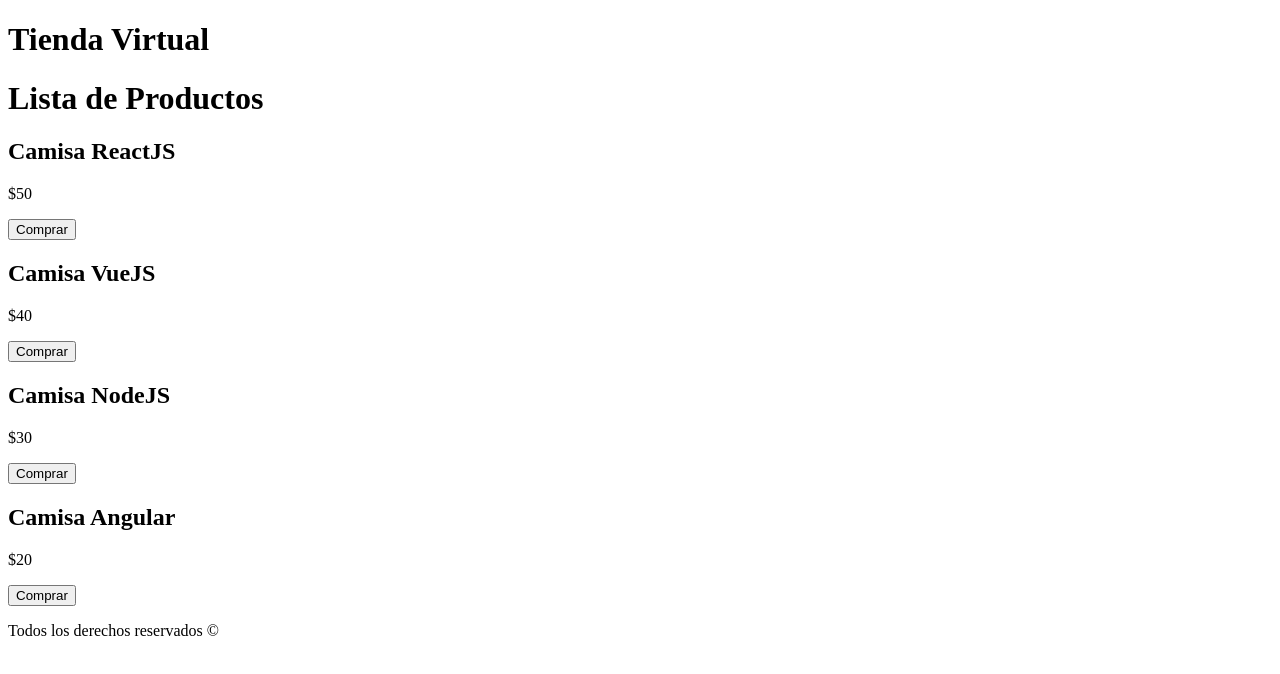
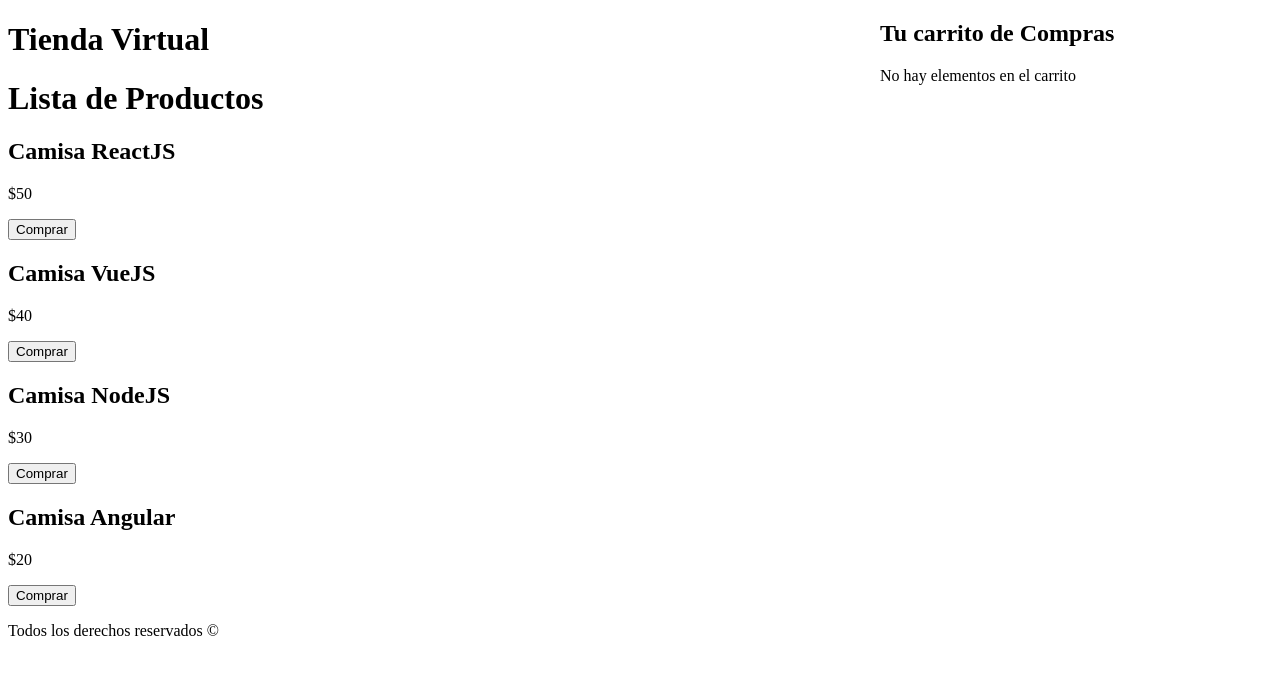
Before and after one commit to dfldiego/r-basico, a React (Create React App) app: page / in a window 1280 px wide. Shown: the top 674 px of the page. Built offline with nearby package versions, Linux system fonts and the light colour scheme.

Commit message:
mostrar elementos del carrito.

```diff
--- a/src/App.js
+++ b/src/App.js
@@ -2,6 +2,7 @@ import React, { Fragment, useState } from 'react';
 import Header from './components/Header';
 import Footer from './components/Footer';
 import Producto from './components/Producto';
+import Carrito from './components/Carrito';
 
 function App() {
 
@@ -33,6 +34,10 @@ function App() {
         />
       ))}
 
+      <Carrito
+        carrito={carrito}
+      />
+
       <Footer />
     </Fragment>
   );
--- /dev/null
+++ b/src/components/Carrito.jsx
@@ -0,0 +1,25 @@
+import React, { Fragment } from 'react'
+import './carrito.css';
+import Producto from './Producto';
+
+const Carrito = ({ carrito }) => (
+    <Fragment>
+        <div className="carrito">
+            <h2>Tu carrito de Compras</h2>
+
+            {carrito.length === 0
+                ?
+                <p>No hay elementos en el carrito</p>
+                :
+                carrito.map(producto => (
+                    <Producto
+                        key={producto.id}
+                        producto={producto}
+                    />
+                ))
+            }
+        </div>
+    </Fragment>
+)
+
+export default Carrito;
--- /dev/null
+++ b/src/components/carrito.css
@@ -0,0 +1,7 @@
+.carrito {
+    position: fixed;
+    top: 0;
+    right: 0;
+    background-color: white;
+    width: 400px;
+}
```
